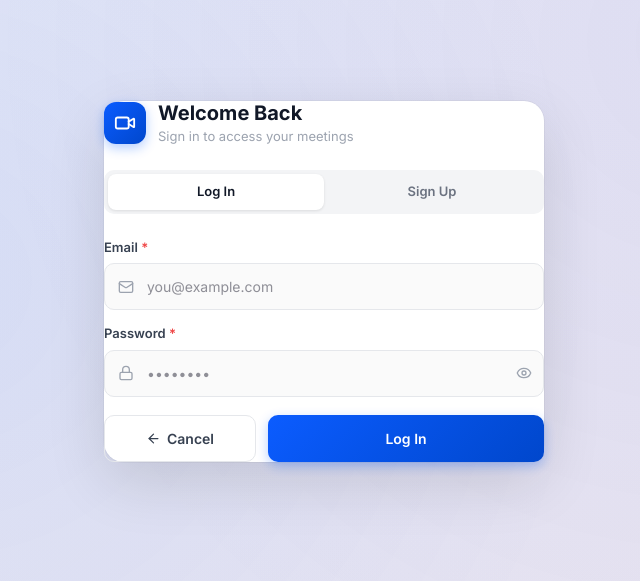
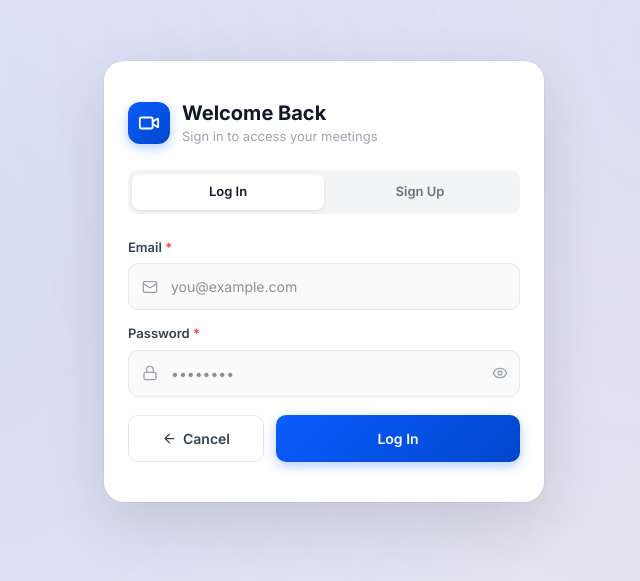
Before and after one commit to girishgarg12/MeetFlow, a Next.js app in the folder frontend/: page /login in a window 1280 px wide. Shown: the part 119-700 px from the top of the page, without its empty margins (316-956 px from the left). Built offline with nearby package versions, Linux system fonts and the light colour scheme; no server answers.

Commit message:
Final version

```diff
--- a/frontend/app/join/page.js
+++ b/frontend/app/join/page.js
@@ -106,13 +106,13 @@ function JoinForm() {
         style={{
           background: '#ffffff',
           borderRadius: '20px',
+          padding: '40px 24px',
           width: '100%',
           maxWidth: '440px',
           boxShadow: '0 20px 60px rgba(0,0,0,0.12), 0 0 0 1px rgba(0,0,0,0.04)',
           position: 'relative',
           zIndex: 1,
         }}
-        className="p-6 sm:p-10"
       >
         {/* Header */}
         <div style={{ display: 'flex', alignItems: 'center', gap: '12px', marginBottom: '8px' }}>
--- a/frontend/app/login/page.js
+++ b/frontend/app/login/page.js
@@ -112,7 +112,7 @@ export default function LoginPage() {
     <div style={{ minHeight: '100vh', background: 'linear-gradient(135deg, #667eea22, #764ba222)', display: 'flex', alignItems: 'center', justifyContent: 'center', padding: '24px' }}>
       <div style={{ position: 'fixed', inset: 0, background: 'radial-gradient(circle at 20% 50%, rgba(11,92,255,0.07) 0%, transparent 60%), radial-gradient(circle at 80% 20%, rgba(99,102,241,0.06) 0%, transparent 60%)', pointerEvents: 'none' }} />
 
-      <div style={{ background: '#fff', borderRadius: '20px', width: '100%', maxWidth: '440px', boxShadow: '0 20px 60px rgba(0,0,0,0.12), 0 0 0 1px rgba(0,0,0,0.04)', position: 'relative', zIndex: 1 }} className="p-6 sm:p-10">
+      <div style={{ background: '#fff', borderRadius: '20px', padding: '40px 24px', width: '100%', maxWidth: '440px', boxShadow: '0 20px 60px rgba(0,0,0,0.12), 0 0 0 1px rgba(0,0,0,0.04)', position: 'relative', zIndex: 1 }}>
 
         {/* Header */}
         <div style={{ display: 'flex', alignItems: 'center', gap: '12px', marginBottom: '8px' }}>
--- a/frontend/app/schedule/page.js
+++ b/frontend/app/schedule/page.js
@@ -89,11 +89,11 @@ export default function ScheduleMeeting() {
         style={{
           background: '#ffffff',
           borderRadius: '22px',
+          padding: '40px 24px',
           width: '100%',
           maxWidth: '500px',
           boxShadow: '0 20px 60px rgba(0,0,0,0.1), 0 0 0 1px rgba(0,0,0,0.04)',
         }}
-        className="p-6 sm:p-10"
       >
         {/* Header */}
         <div style={{ display: 'flex', alignItems: 'center', gap: '14px', marginBottom: '8px' }}>
```
Also changed, not shown: 1 other file (tests, documents, lock files or other folders).
